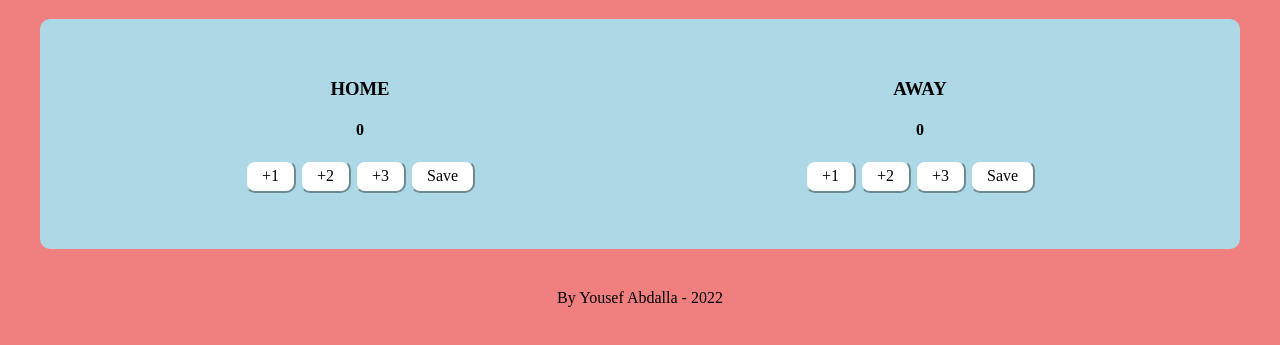
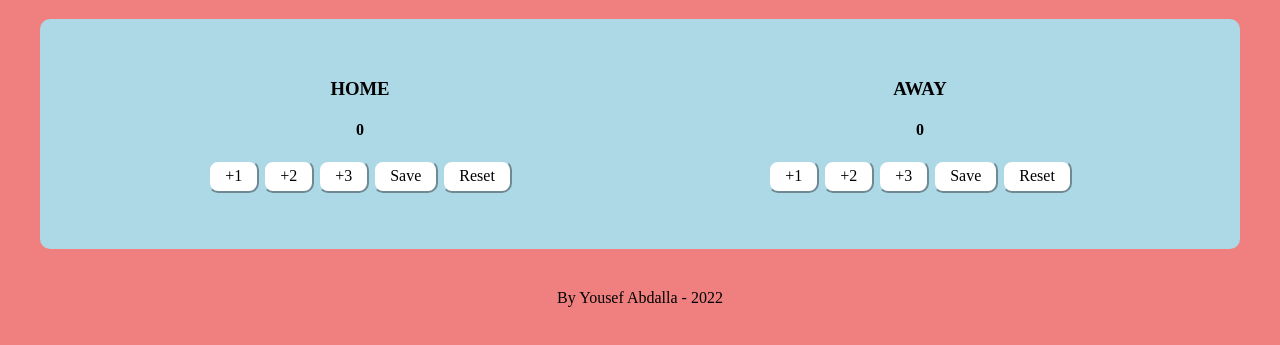
Before and after one commit to YousefAbdalla18/Basketball-Counter, a plain HTML site: page index.html in a window 1280 px wide. Shown: the part 79-424 px from the top of the page. Drawn offline with nearby package versions, Linux system fonts and the light colour scheme.

Commit message:
added reset function

```diff
--- a/index.html
+++ b/index.html
@@ -12,6 +12,7 @@
                 <button onclick="homeScoreTwo()">+2</button>
                 <button onclick="homeScoreThree()">+3</button>
                 <button onclick="saveHome()">Save</button>
+                <button onclick="resetHome()">Reset</button>
                 <p id="saved-score-home"></p>
             </div>
             <div>
@@ -21,6 +22,7 @@
                 <button onclick="guestScoreTwo()">+2</button>
                 <button onclick="guestScoreThree()">+3</button>
                 <button onclick="saveGuest()">Save</button>
+                <button onclick="resetGuest()">Reset</button>
                 <p id="saved-score-guest"></p>
             </div>
         </div>
--- a/index.js
+++ b/index.js
@@ -29,6 +29,11 @@ function saveHome() {
 
 }
 
+function resetHome() {
+    homeScore = 0
+    homeScoreEl.innerText = homeScore
+}
+
 // -- guest --
 
 function guestScoreOne() {
@@ -50,3 +55,8 @@ function saveGuest() {
     savedScoreGuestEl.innerText = "Saved Guest Score: " + guestScore
 
 }
+
+function resetGuest() {
+    guestScore = 0
+    guestScoreEl.innerText = guestScore
+}
```
